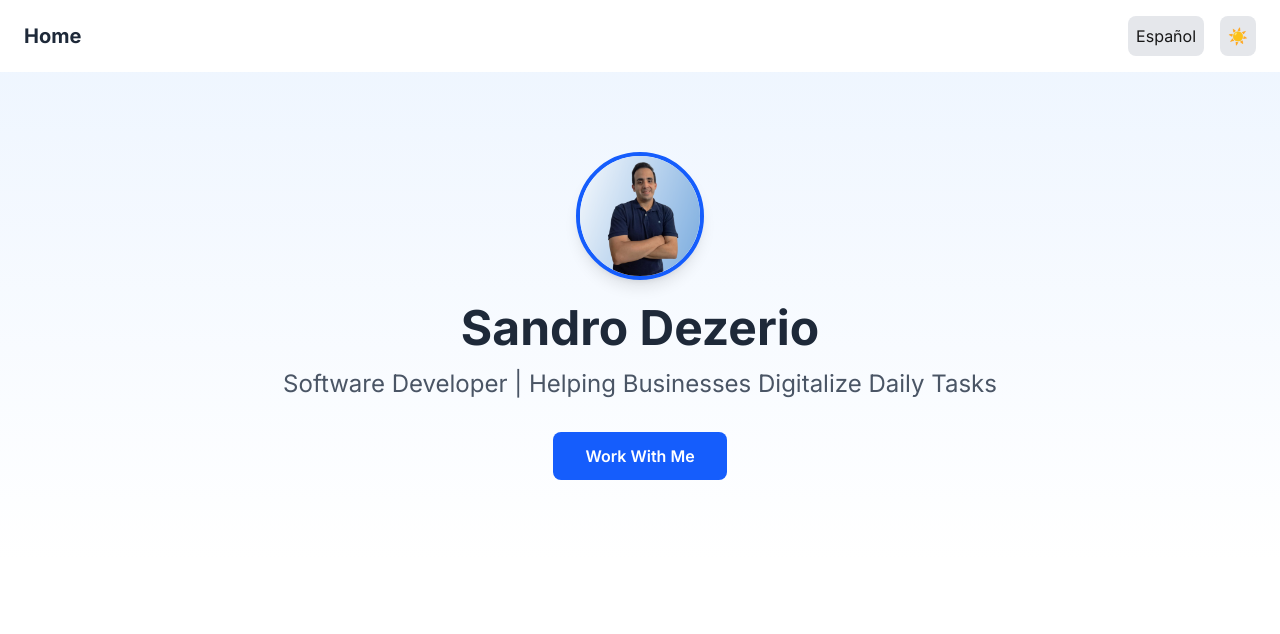
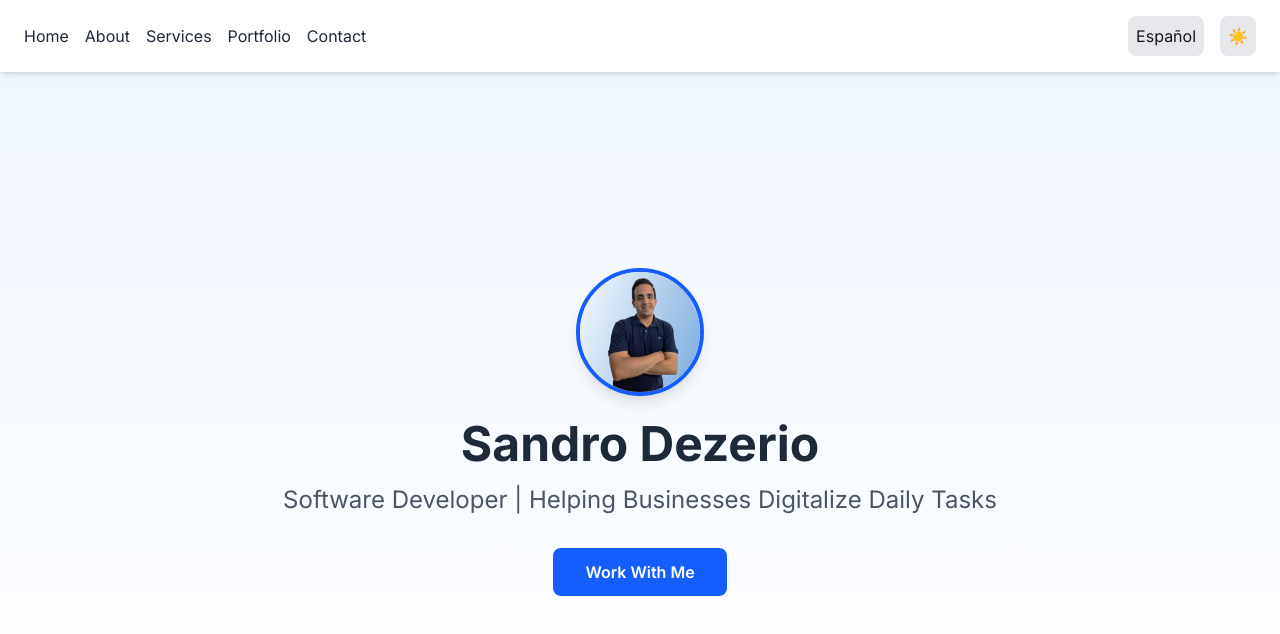
Before and after one commit to SandroSD/personal-brand_landing-page, a Next.js app: page / in a window 1280 px wide. Shown: the top 634 px of the page. Built offline with nearby package versions, Linux system fonts and the light colour scheme; no server answers.

Commit message:
full height.

```diff
--- /dev/null
+++ b/src/app/about/page.tsx
@@ -0,0 +1,6 @@
+//import About from "@/components/About";
+
+export default function AboutPage() {
+  //return <About />;
+  return;
+}
--- a/src/app/layout.tsx
+++ b/src/app/layout.tsx
@@ -11,7 +11,7 @@ import Navbar from "@/components/ui/Navbar";
 const inter = Inter({ subsets: ["latin"] });
 
 export const metadata: Metadata = {
-  title: "Your Name | Software Developer",
+  title: "Sandro Dezerio | Software Developer",
   description: "Helping businesses digitalize daily tasks.",
 };
 
@@ -31,7 +31,7 @@ export default async function RootLayout({
       <body className={`${inter.className} bg-white dark:bg-gray-900`}>
         <NextIntlClientProvider messages={messages}>
           <Navbar />
-          {children}
+          <div className="min-h-screen">{children}</div>
         </NextIntlClientProvider>
       </body>
     </html>
--- /dev/null
+++ b/src/components/About.tsx
@@ -0,0 +1,14 @@
+"use client";
+
+import Link from "next/link";
+import Image from "next/image";
+
+import { useTranslations } from "next-intl";
+
+import me from "../../public/me.png";
+
+export default function About() {
+  const t = useTranslations("hero");
+
+  return;
+}
--- a/src/components/Hero.tsx
+++ b/src/components/Hero.tsx
@@ -11,7 +11,7 @@ export default function Hero() {
   const t = useTranslations("hero");
 
   return (
-    <section className="bg-gradient-to-b from-blue-50 to-white dark:from-gray-800 dark:to-gray-900 py-20">
+    <section className="h-screen flex flex-col justify-center items-center bg-gradient-to-b from-blue-50 to-white dark:from-gray-800 dark:to-gray-900 pt-16">
       <div className="container mx-auto px-6 text-center">
         {/* Profile Photo */}
         <div className="w-32 h-32 mx-auto mb-6 overflow-hidden rounded-full border-4 border-blue-600 dark:border-blue-800 shadow-lg">
@@ -19,7 +19,7 @@ export default function Hero() {
             src={me}
             height={100}
             width={100}
-            alt="Sandro Dezerio"
+            alt="Your Name"
             className="w-full h-full object-cover"
           />
         </div>
@@ -34,7 +34,7 @@ export default function Hero() {
 
         {/* Call-to-Action Button */}
         <Link
-          href="#contact"
+          href="/about" // Link to the About page
           className="inline-block bg-blue-600 hover:bg-blue-700 text-white font-semibold px-8 py-3 rounded-lg transition duration-300 transform hover:scale-105"
         >
           {t("cta")}
--- a/src/components/ui/Navbar.tsx
+++ b/src/components/ui/Navbar.tsx
@@ -6,6 +6,7 @@ import { useState, useEffect, useTransition } from "react";
 import { useTranslations } from "next-intl";
 import { setUserLocale } from "@/services/locale";
 import { Locale } from "@/i18n/config";
+import Link from "next/link";
 
 export default function Navbar() {
   const t = useTranslations("navbar");
@@ -32,11 +33,43 @@ export default function Navbar() {
   };
 
   return (
-    <nav className="bg-white dark:bg-gray-900 shadow-md py-4">
+    <nav className="bg-white dark:bg-gray-900 shadow-md py-4 fixed w-full top-0 z-50">
       <div className="container mx-auto px-6 flex justify-between items-center">
-        <span className="text-xl font-bold text-gray-800 dark:text-gray-50">
-          {t("home")}
-        </span>
+        {/* Links to Sections */}
+        <div className="flex items-center gap-4">
+          <Link
+            href="/"
+            className="text-gray-800 dark:text-gray-50 hover:text-blue-600"
+          >
+            {t("home")}
+          </Link>
+          <Link
+            href="/about"
+            className="text-gray-800 dark:text-gray-50 hover:text-blue-600"
+          >
+            {t("about")}
+          </Link>
+          <Link
+            href="/services"
+            className="text-gray-800 dark:text-gray-50 hover:text-blue-600"
+          >
+            {t("services")}
+          </Link>
+          <Link
+            href="/portfolio"
+            className="text-gray-800 dark:text-gray-50 hover:text-blue-600"
+          >
+            {t("portfolio")}
+          </Link>
+          <Link
+            href="/contact"
+            className="text-gray-800 dark:text-gray-50 hover:text-blue-600"
+          >
+            {t("contact")}
+          </Link>
+        </div>
+
+        {/* Language and Theme Toggles */}
         <div className="flex items-center gap-4">
           <button
             onClick={toggleLanguage}
```
